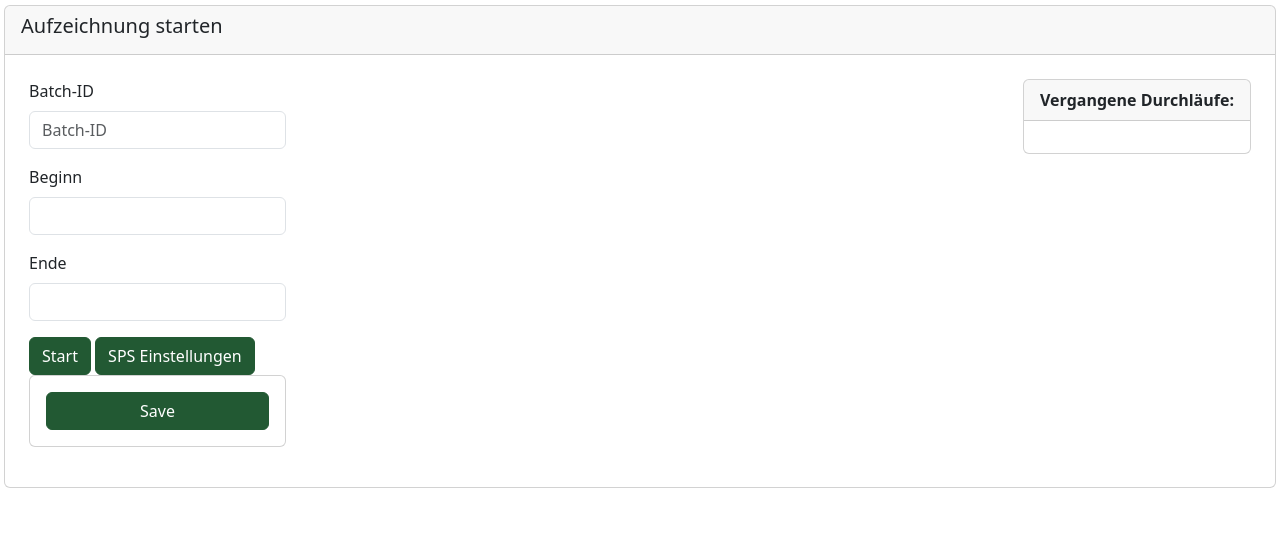
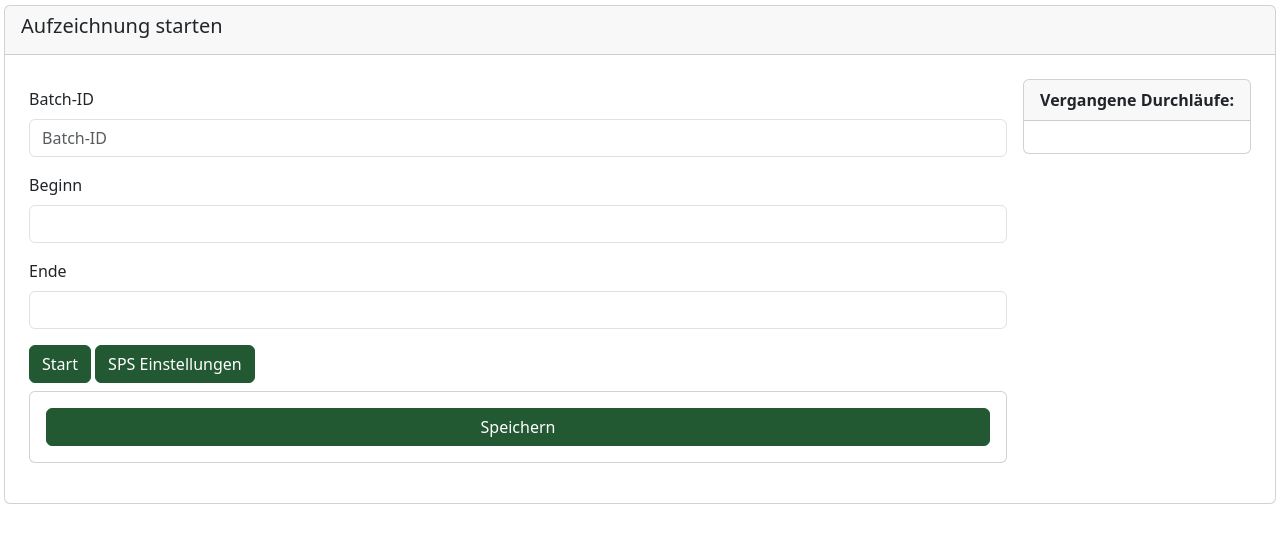
Before and after one commit to 19TonTony98/ba-buerkert, a Django app: template buerkert_app/templates/buerkert_app/start_view.html in a window 1280 px wide, after a click on "SPS Einstellungen". Shown: the part 71-614 px from the top of the page. Run offline with Django 4.2, Linux system fonts and the light colour scheme; the template is opened without the code that fills it: values that come from a table or form of the project are taken from there, others are empty; some libraries are stand-ins or nearby versions.

Commit message:
Design für live view and start_view

```diff
--- a/buerkert_app/templates/buerkert_app/start_view.html
+++ b/buerkert_app/templates/buerkert_app/start_view.html
@@ -9,7 +9,7 @@
         </div>
         <div class="card-body" id="body">
         <div class="d-flex flex-wrap justify-content-between">
-            <div class="p-2">
+            <div class="p-2 pt-3 flex-grow-1">
                 <form method="post">
                 {% if batch and running %}
                     <div class="mb-3">
@@ -40,18 +40,16 @@
                     SPS Einstellungen
                 </button>
 
-                <div class="collapse" id="collapseExample">
+                <div class="collapse pt-2" id="collapseExample">
                   <div class="card card-body">
                     {{ formset.management_form }}
                     {% for form in formset %}
                         {% bootstrap_form form %}
                     {% endfor %}
-                  <button class="btn btn-primary" formaction="{% url 'start' %}?settings=save">Save</button>
+                  <button class="btn btn-primary" formaction="{% url 'start' %}?settings=save">Speichern</button>
                   </div>
                 </div>
             </form>
-            </div>
-            <div class="p-2">
             </div>
             <div class="p-2">
                 <div class="card">
--- a/buerkert_app/templates/snippets/data_values.html
+++ b/buerkert_app/templates/snippets/data_values.html
@@ -4,6 +4,6 @@
 {% endfor %}
 <ul>
      {% for node in values %}
-     <li>{{ node.variable_name }}: {{ node.value |floatformat:-2 }}</li>
+     <li>{{ node.sps_port }} | {{ node.display }} ({{ node.measurement }}): {{ node.value |floatformat:-2 }}</li>
      {% endfor %}
 </ul>
--- a/buerkert_app/utils/collector_utils.py
+++ b/buerkert_app/utils/collector_utils.py
@@ -1,11 +1,8 @@
 import datetime
 import json
-import os
 import warnings
 
 import docker
-from background_task import background
-from background_task.models import Task
 from influxdb_client.client.warnings import MissingPivotFunction
 
 from buerkert import settings
--- a/buerkert_app/utils/utils.py
+++ b/buerkert_app/utils/utils.py
@@ -47,17 +47,17 @@ def get_io_ident():
         return json.load(fd)
 
 
-def io_to_ident(io):
+def io_to_ident(io, **kwargs):
     io_list = get_io_ident()
     for row in io_list:
         if io == row['sps_port']:
             return row['namespace_index'], row['identifier']
 
 
-def ident_to_io(obj, ident):
+def ident_to_io(namespace_index, identifier, **kwargs):
     io_list = get_io_ident()
     for row in io_list:
-        if obj == row['namespace_index'] and ident == row['identifier']:
+        if namespace_index == row['namespace_index'] and identifier == row['identifier']:
             return row['sps_port']
 
 
@@ -71,6 +71,14 @@ def get_conf_list():
 def save_conf_list(conf_list):
     with open(SPS_CONF, "w") as fd:
         json.dump(conf_list, fd, indent=1)
+
+
+def io_to_displayname(sps_port, **kwargs):
+    conf_list = get_conf_list()
+    if disp_list := list(filter(lambda conf: conf.get('sps_port') == sps_port, conf_list)):
+        return disp_list[0]
+    else:
+        return {}
 
 
 def create_sps_conf():
```
Also changed, not shown: buerkert_app/templates/buerkert_app/live_view.html (+6 -1 lines), buerkert_app/views/live_view.py (+7 -2 lines), buerkert_app/static/buerkert_app/img/buerkert_funktionsschema.jpg (added).
